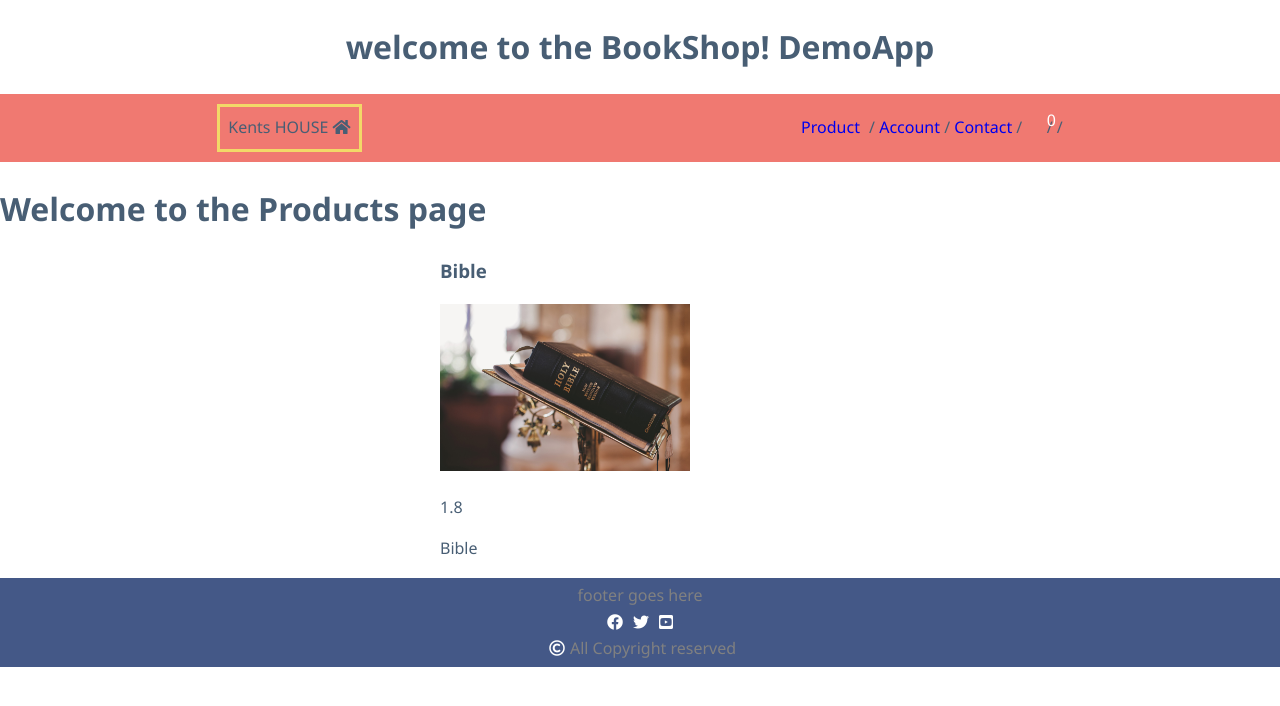
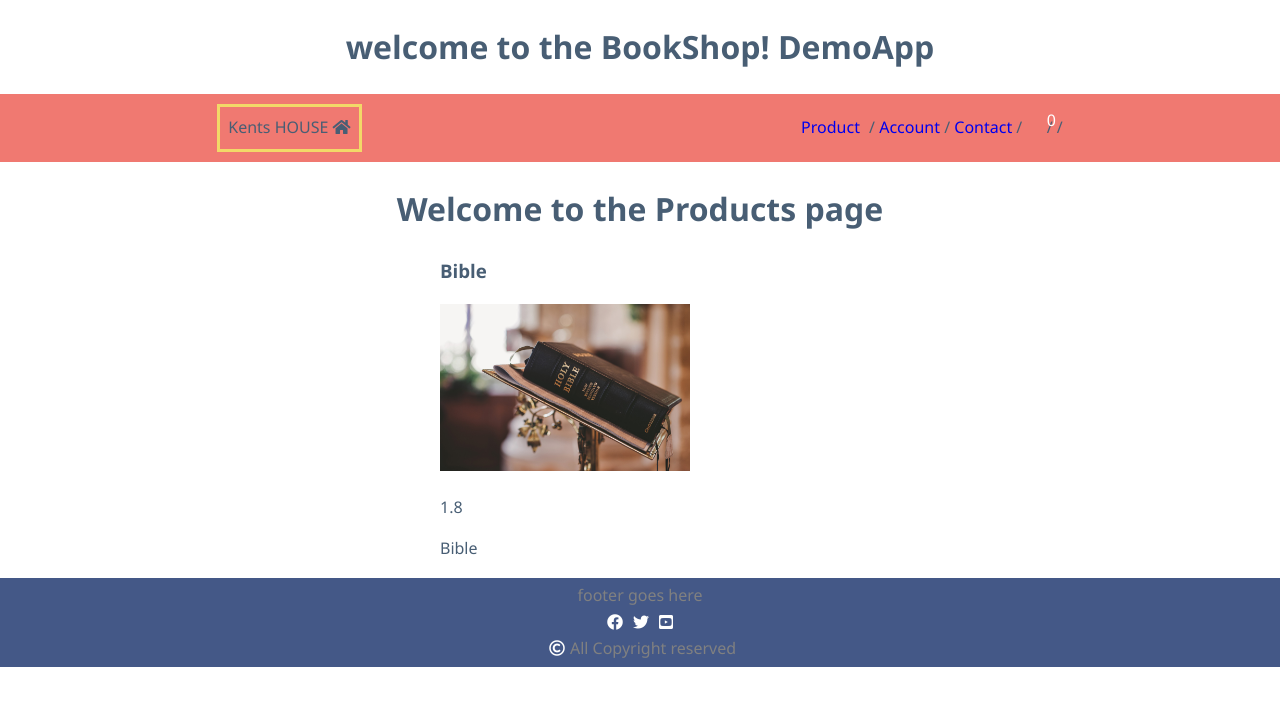
Before and after one commit to Mordecaikama/bookshopgithub, a React (Create React App) app: page /product/1 in a window 1280 px wide. Shown: the top 706 px of the page. Built offline with nearby package versions, Linux system fonts and the light colour scheme; no server answers.

Commit message:
finaly done

```diff
--- a/src/pages/contact/Contact.js
+++ b/src/pages/contact/Contact.js
@@ -7,6 +7,7 @@ function Contact() {
       <h1 className='brand'>
         <span>gh</span> Book Store
       </h1>
+      <p>This is just a template form, Does not submits to anywhere</p>
       <div className='wrapper animated bounceInLeft'>
         <div className='company-info'>
           <h3>Book Store</h3>
@@ -24,7 +25,7 @@ function Contact() {
         </div>
         <div className='contact'>
           <h3>Email Us</h3>
-          <form>
+          <form onSubmit={(e) => e.preventDefault()}>
             <p>
               <label>Name</label>
               <input type='text' name='name' />
--- a/src/pages/product.js
+++ b/src/pages/product.js
@@ -9,7 +9,7 @@ function Product() {
   console.log(prod)
   return (
     <div>
-      <h1>Welcome to the Products page</h1>
+      <h1 style={{ textAlign: 'center' }}>Welcome to the Products page</h1>
       {prod &&
         prod.map((item, ind) => {
           return (
```
